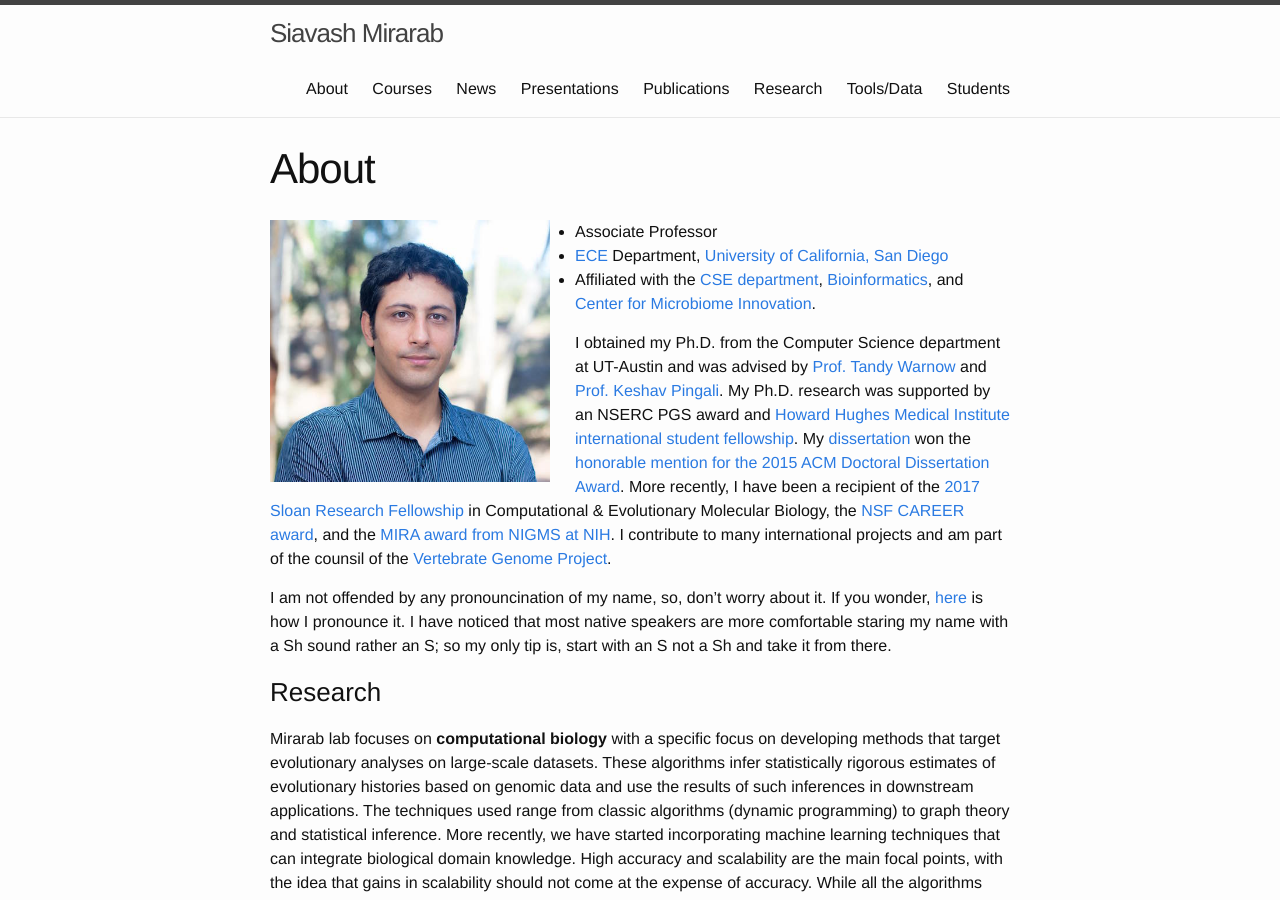
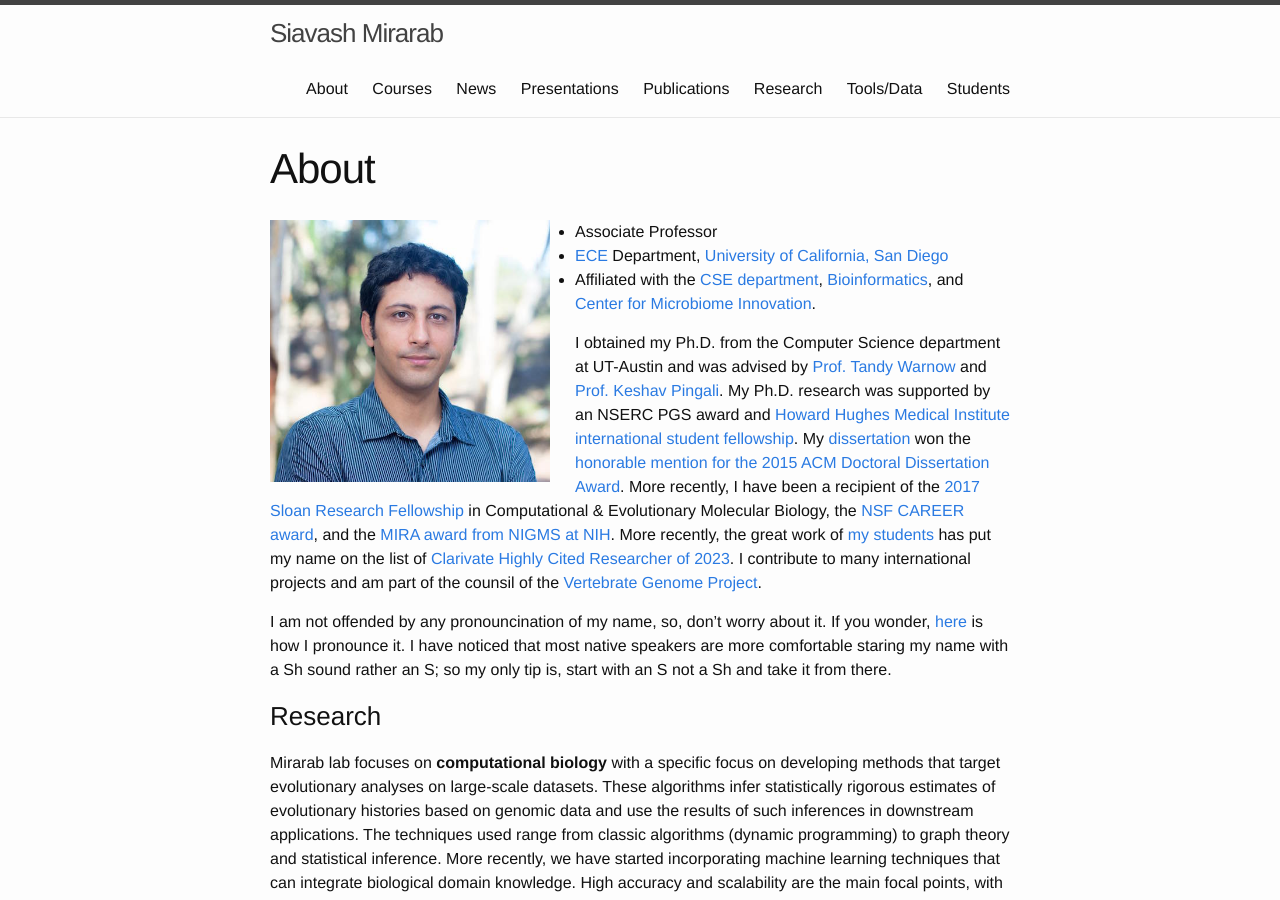
Before and after one commit to smirarab/website, a Jekyll site: the page built from about.md, in a window 1280 px wide and 900 px high. Built offline with Jekyll 4.4.1, drawn with Linux system fonts in a browser that asks for light colours.

Commit message:
update about

```diff
--- a/about.md
+++ b/about.md
@@ -12,7 +12,7 @@ title: About
 I obtained my Ph.D. from the Computer Science department at UT-Austin and was advised by [Prof. Tandy Warnow](http://tandy.cs.illinois.edu) and [Prof. Keshav Pingali](http://www.cs.utexas.edu/~pingali/).
 My Ph.D. research was supported by an NSERC PGS award and [Howard Hughes Medical Institute international student fellowship](http://www.hhmi.org/news/20120725.html).
 My [dissertation](https://repositories.lib.utexas.edu/bitstream/handle/2152/31377/MIRARABBAYGI-DISSERTATION-2015.pdf) won the [honorable mention for the 2015 ACM Doctoral Dissertation Award](http://www.acm.org/awards/2015-doctoral-dissertation).
-More recently, I have been a recipient of the [2017 Sloan Research Fellowship](https://sloan.org/fellowships/2017-Fellows) in Computational & Evolutionary Molecular Biology, the [NSF CAREER award](https://nsf.gov/awardsearch/showAward?AWD_ID=1845967&HistoricalAwards=false), and the [MIRA award from NIGMS at NIH](https://reporter.nih.gov/search/73g1sqOpP0y0A6uXFguibw/project-details/10275055).
+More recently, I have been a recipient of the [2017 Sloan Research Fellowship](https://sloan.org/fellowships/2017-Fellows) in Computational & Evolutionary Molecular Biology, the [NSF CAREER award](https://nsf.gov/awardsearch/showAward?AWD_ID=1845967&HistoricalAwards=false), and the [MIRA award from NIGMS at NIH](https://reporter.nih.gov/search/73g1sqOpP0y0A6uXFguibw/project-details/10275055). More recently, the great work of [my students](students.html) has put my name on the list of [Clarivate Highly Cited Researcher of 2023](https://clarivate.com/highly-cited-researchers/?utm_campaign=EM1_Congrats_Winners_Highly_Cited_Researchers_Retention_AG_Global_2023).
 I contribute to many international projects and am part of the counsil of the [Vertebrate Genome Project](https://vertebrategenomesproject.org/who-we-are).
 
 I am not offended by any pronouncination of my name, so, don't worry about it. If you wonder, [here]({{ site.url }}//assets/name.m4a) is how I pronounce it.
```
